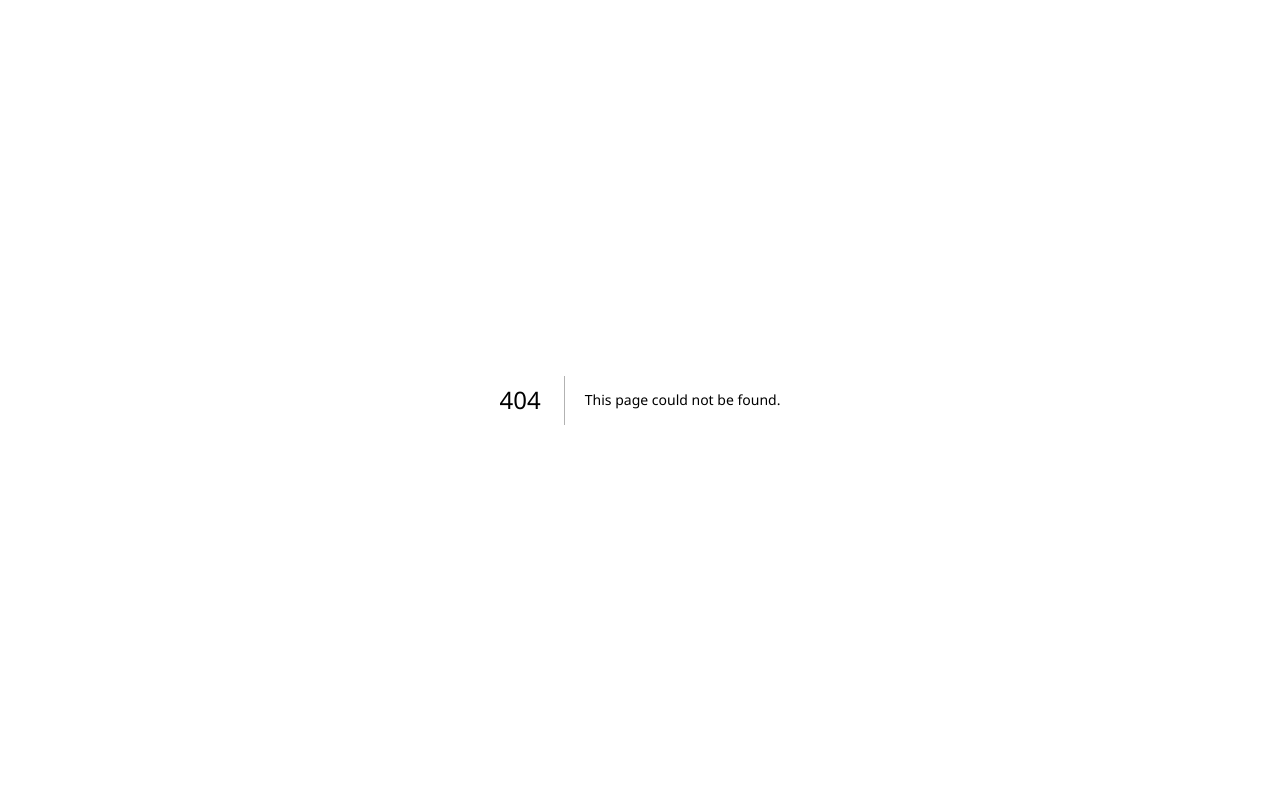
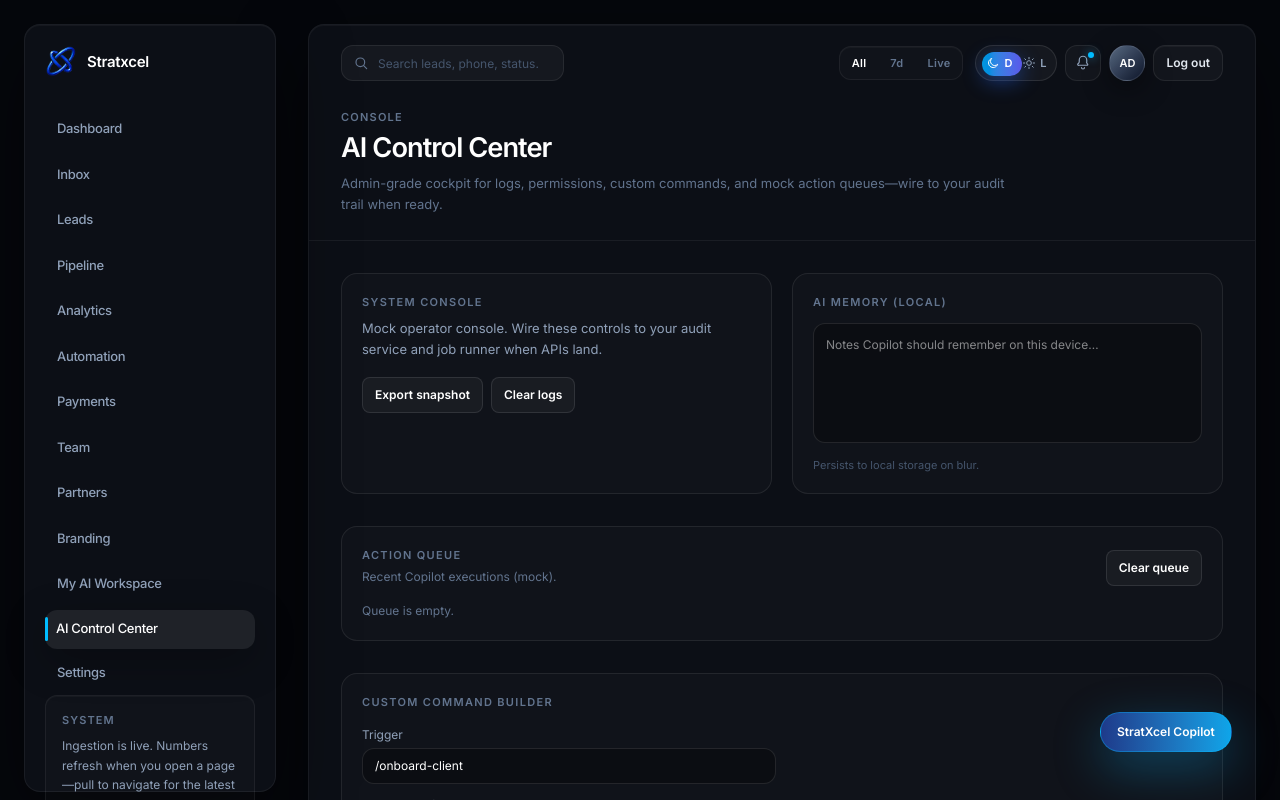
Before and after one commit to Jack160699/ai-os, a Next.js app in the folder frontend/: page /admin/ai-control in a window 1280 px wide. Before the commit this address had no page. Shown: the top 800 px of the page. Built offline with nearby package versions, Linux system fonts and the light colour scheme.

Commit message:
Refactor Admin Dashboard: Standardize navigation structure by consistently using 'Owner' link, improve layout accessibility, and enhance role-based navigation for admin and manager roles. Further optimize collapsible sections for better organization in AdminPage.

```diff
--- /dev/null
+++ b/frontend/app/admin/ai-control/page.js
@@ -0,0 +1,16 @@
+import { AdminShell } from "@/app/admin/_components/AdminShell";
+import { AiControlCenter } from "@/components/ai-control/AiControlCenter";
+import { requireAdminAuth } from "@/app/admin/_lib/auth";
+
+export default async function AiControlPage() {
+  await requireAdminAuth();
+  return (
+    <AdminShell
+      activePath="/admin/ai-control"
+      title="AI Control Center"
+      subtitle="Admin-grade cockpit for logs, permissions, custom commands, and mock action queues—wire to your audit trail when ready."
+    >
+      <AiControlCenter />
+    </AdminShell>
+  );
+}
--- /dev/null
+++ b/frontend/app/admin/my-ai/page.js
@@ -0,0 +1,16 @@
+import { AdminShell } from "@/app/admin/_components/AdminShell";
+import { MyAiWorkspace } from "@/components/my-ai/MyAiWorkspace";
+import { requireAdminAuth } from "@/app/admin/_lib/auth";
+
+export default async function MyAiPage() {
+  await requireAdminAuth();
+  return (
+    <AdminShell
+      activePath="/admin/my-ai"
+      title="My AI Workspace"
+      subtitle="Your private StratXcel Copilot hub—prompts, history, automations, and productivity signals stay on-device until APIs connect."
+    >
+      <MyAiWorkspace />
+    </AdminShell>
+  );
+}
```
